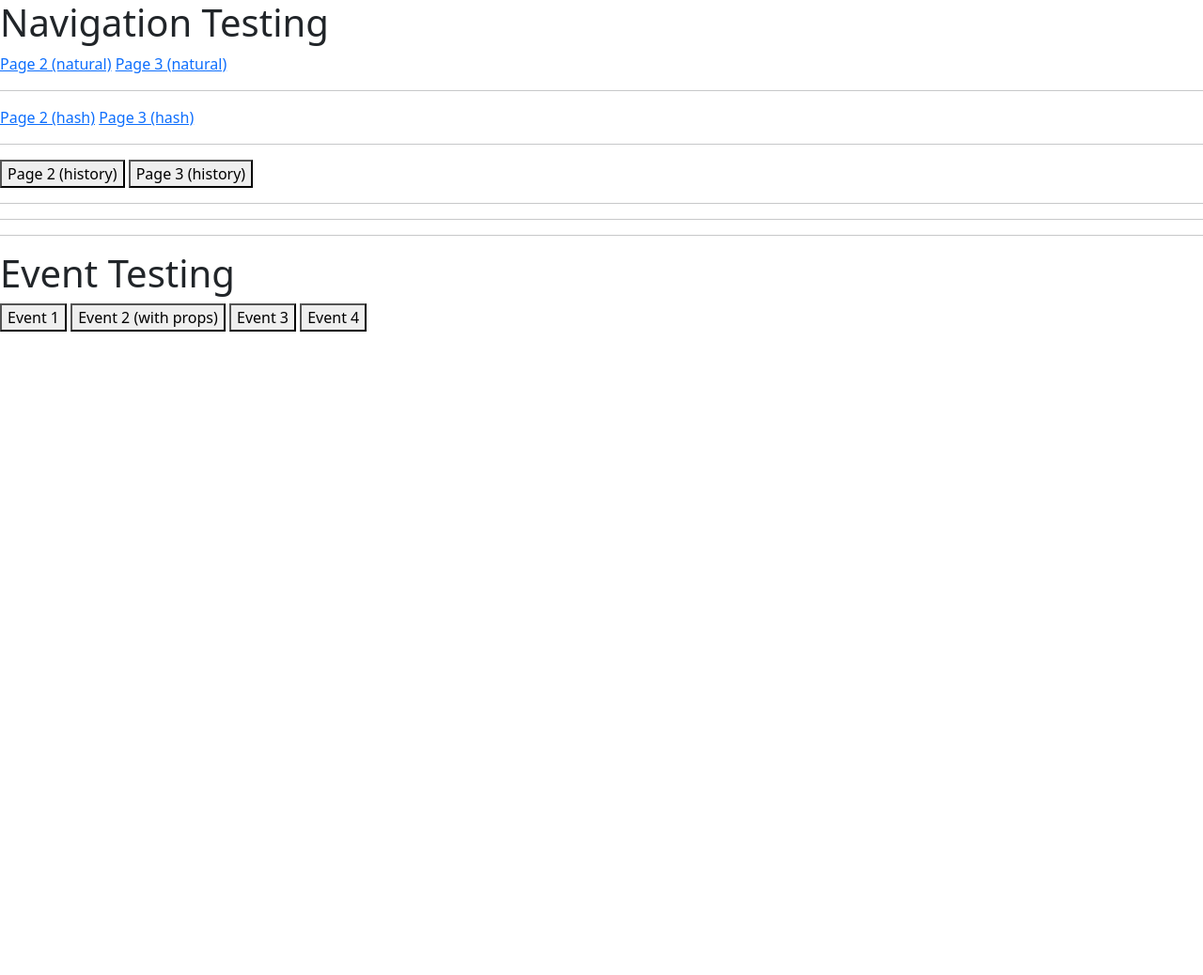
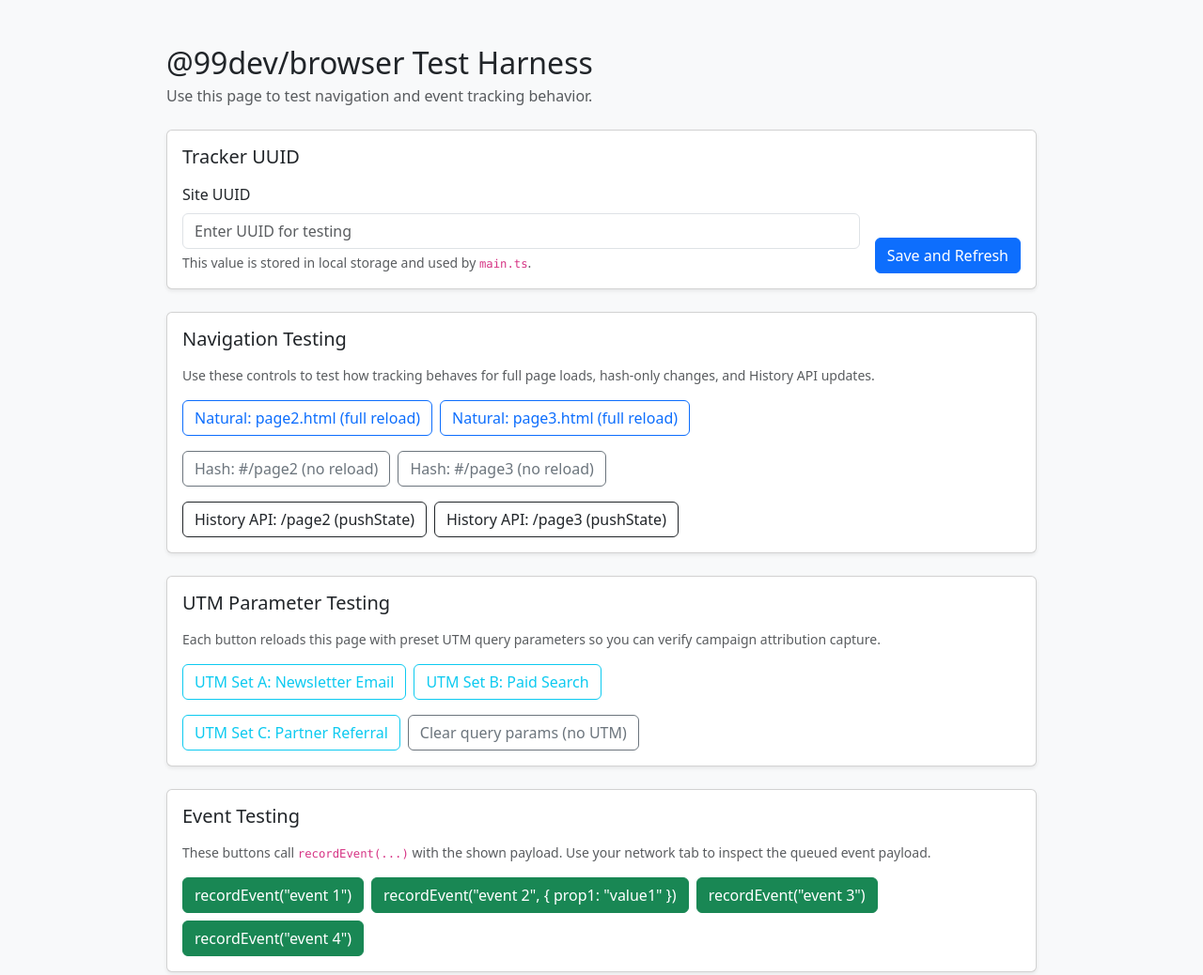
Before and after one commit to 99devco/analytics, a website built with Vite: page index.html in a window 1280 px wide. Shown: the whole page at 94% size. Before the commit the page ends 800 px from the top, so only its background shows below. Built offline with nearby package versions, Linux system fonts and the light colour scheme; files whose address does not match are found by name.

Commit message:
Improve the test hardness visuals and add UTM test buttons

```diff
--- a/index.html
+++ b/index.html
@@ -8,25 +8,108 @@
     <!-- Include Bootstrap CSS via CDN -->
     <link href="https://cdn.jsdelivr.net/npm/bootstrap@5.3.8/dist/css/bootstrap.min.css" rel="stylesheet" integrity="sha384-sRIl4kxILFvY47J16cr9ZwB07vP4J8+LH7qKQnuqkuIAvNWLzeN8tE5YBujZqJLB" crossorigin="anonymous">
   </head>
-  <body>
-    <h1>Navigation Testing</h1>
+  <body class="bg-body-tertiary">
+    <main class="container py-4 py-md-5">
+      <div class="row justify-content-center">
+        <div class="col-12 col-lg-10">
+          <header class="mb-4">
+            <h1 class="h2 mb-1">@99dev/browser Test Harness</h1>
+            <p class="text-body-secondary mb-0">Use this page to test navigation and event tracking behavior.</p>
+          </header>
+
+          <div class="card shadow-sm mb-4">
+            <div class="card-body">
+              <h2 class="h5 card-title mb-3">Tracker UUID</h2>
+              <form id="uuid-form" class="row g-3 align-items-end">
+                <div class="col-12 col-md">
+                  <label for="uuid-input" class="form-label">Site UUID</label>
+                  <input id="uuid-input" name="uuid" class="form-control" type="text" placeholder="Enter UUID for testing" autocomplete="off" required>
+                  <div class="form-text">This value is stored in local storage and used by <code>main.ts</code>.</div>
+                </div>
+                <div class="col-12 col-md-auto">
+                  <button type="submit" class="btn btn-primary w-100">Save and Refresh</button>
+                </div>
+              </form>
+            </div>
+          </div>
+
+          <div class="card shadow-sm mb-4">
+            <div class="card-body">
+              <h2 class="h5 card-title mb-3">Navigation Testing</h2>
+              <p class="text-body-secondary small mb-3">
+                Use these controls to test how tracking behaves for full page loads, hash-only changes, and History API updates.
+              </p>
+              <div class="d-flex flex-wrap gap-2 mb-3">
+                <a class="btn btn-outline-primary" href="/page2.html">Natural: page2.html (full reload)</a>
+                <a class="btn btn-outline-primary" href="/page3.html">Natural: page3.html (full reload)</a>
+              </div>
+              <div class="d-flex flex-wrap gap-2 mb-3">
+                <a class="btn btn-outline-secondary" href="#/page2">Hash: #/page2 (no reload)</a>
+                <a class="btn btn-outline-secondary" href="#/page3">Hash: #/page3 (no reload)</a>
+              </div>
+              <div class="d-flex flex-wrap gap-2">
+                <button type="button" class="btn btn-outline-dark" onclick="window.history.pushState({ url: '/page2' }, '', '/page2')">History API: /page2 (pushState)</button>
+                <button type="button" class="btn btn-outline-dark" onclick="window.history.pushState({ url: '/page3' }, '', '/page3')">History API: /page3 (pushState)</button>
+              </div>
+            </div>
+          </div>
+
+          <div class="card shadow-sm mb-4">
+            <div class="card-body">
+              <h2 class="h5 card-title mb-3">UTM Parameter Testing</h2>
+              <p class="text-body-secondary small mb-3">
+                Each button reloads this page with preset UTM query parameters so you can verify campaign attribution capture.
+              </p>
+              <div class="d-flex flex-wrap gap-2 mb-3">
+                <a class="btn btn-outline-info" href="/?utm_source=newsletter&utm_medium=email&utm_campaign=spring_launch&utm_content=hero_cta&utm_term=analytics_sdk">UTM Set A: Newsletter Email</a>
+                <a class="btn btn-outline-info" href="/?utm_source=google&utm_medium=cpc&utm_campaign=brand_search&utm_content=text_ad_1&utm_term=analytics+tracking">UTM Set B: Paid Search</a>
+              </div>
+              <div class="d-flex flex-wrap gap-2">
+                <a class="btn btn-outline-info" href="/?utm_source=partner&utm_medium=referral&utm_campaign=integration_launch&utm_content=docs_link&utm_term=fastify">UTM Set C: Partner Referral</a>
+                <a class="btn btn-outline-secondary" href="/">Clear query params (no UTM)</a>
+              </div>
+            </div>
+          </div>
+
+          <div class="card shadow-sm">
+            <div class="card-body">
+              <h2 class="h5 card-title mb-3">Event Testing</h2>
+              <p class="text-body-secondary small mb-3">
+                These buttons call <code>recordEvent(...)</code> with the shown payload. Use your network tab to inspect the queued event payload.
+              </p>
+              <div class="d-flex flex-wrap gap-2">
+                <button type="button" class="btn btn-success" onclick="recordEvent('event 1')">recordEvent("event 1")</button>
+                <button type="button" class="btn btn-success" onclick="recordEvent('event 2', { prop1: 'value1' })">recordEvent("event 2", { prop1: "value1" })</button>
+                <button type="button" class="btn btn-success" onclick="recordEvent('event 3')">recordEvent("event 3")</button>
+                <button type="button" class="btn btn-success" onclick="recordEvent('event 4')">recordEvent("event 4")</button>
+              </div>
+            </div>
+          </div>
+        </div>
+      </div>
+    </main>
+
+    <script>
+      const UUID_STORAGE_KEY = "99dev-test-uuid";
+      const uuidForm = document.getElementById("uuid-form");
+      const uuidInput = document.getElementById("uuid-input");
+      const storedUuid = localStorage.getItem(UUID_STORAGE_KEY) || "";
+
+      if (uuidInput instanceof HTMLInputElement) {
+        uuidInput.value = storedUuid;
+      }
+
+      if (uuidForm && uuidInput instanceof HTMLInputElement) {
+        uuidForm.addEventListener("submit", function (event) {
+          event.preventDefault();
+          const nextUuid = uuidInput.value.trim();
+          localStorage.setItem(UUID_STORAGE_KEY, nextUuid);
+          window.location.reload();
+        });
+      }
+    </script>
+
     <script type="module" src="/src/main.ts"></script>
-    <a href="/page2.html">Page 2 (natural)</a>
-    <a href="/page3.html">Page 3 (natural)</a>
-    <hr>
-    <a href="#/page2">Page 2 (hash)</a>
-    <a href="#/page3">Page 3 (hash)</a>
-    <hr>
-    <button onclick="window.history.pushState({ url: '/page2' }, '', '/page2')">Page 2 (history)</button>
-    <button onclick="window.history.pushState({ url: '/page3' }, '', '/page3')">Page 3 (history)</button>
-    <hr>
-    <hr>
-    <hr>
-    <h1>Event Testing</h1>
-    <button onclick="recordEvent('event 1')">Event 1</button>
-    <button onclick="recordEvent('event 2', { prop1: 'value1' })">Event 2 (with props)</button>
-    <button onclick="recordEvent('event 3')">Event 3</button>
-    <button onclick="recordEvent('event 4')">Event 4</button>
 
     <!-- Include Bootstrap JS via CDN -->
     <script src="https://cdn.jsdelivr.net/npm/bootstrap@5.3.8/dist/js/bootstrap.bundle.min.js" integrity="sha384-FKyoEForCGlyvwx9Hj09JcYn3nv7wiPVlz7YYwJrWVcXK/BmnVDxM+D2scQbITxI" crossorigin="anonymous"></script>
--- a/src/main.ts
+++ b/src/main.ts
@@ -10,13 +10,18 @@ It is NOT intended to be used as part of the actual 99dev analytics package.
 // Include our external dependencies!
 import * as analytics from "./analytics";
 
-// Initialize the analytics system
-analytics.init({
-  uuid: "40d4f9c4-10b1-41d0-aea8-472fcc8be35e",
-  // navType: "history",
-  apiUrl: "http://localhost:3000",
-  debug: true,
-});
+const UUID_STORAGE_KEY = "99dev-test-uuid";
+const testUuid = localStorage.getItem(UUID_STORAGE_KEY)?.trim() || "";
+
+// Initialize the analytics system only when a UUID is configured
+if (testUuid) {
+  analytics.init({
+    uuid: testUuid,
+    // navType: "history",
+    apiUrl: "http://localhost:3000",
+    debug: true,
+  });
+}
 
 // Expose the event recorder globally
 (window as any).recordEvent = analytics.recordEvent;
```
